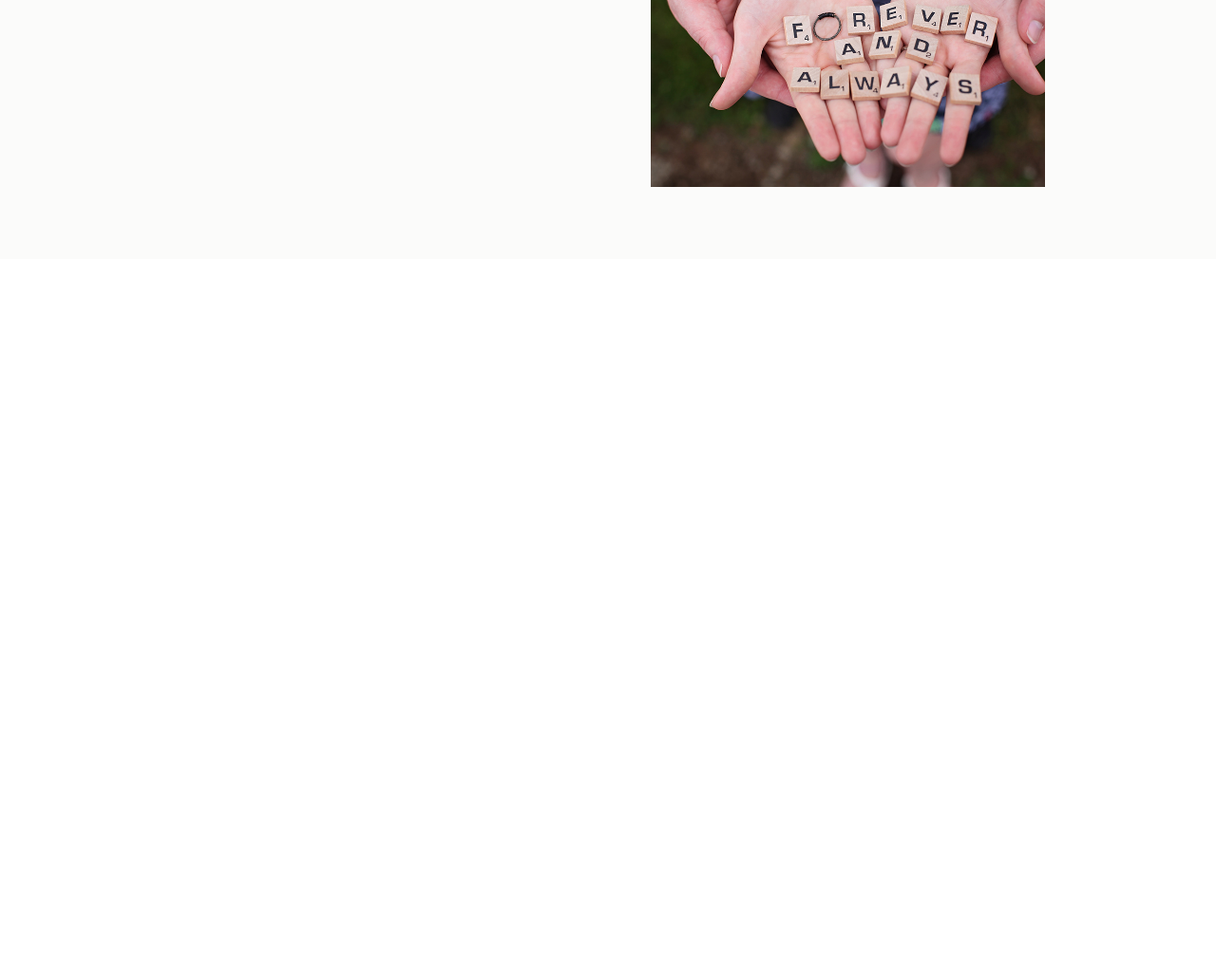
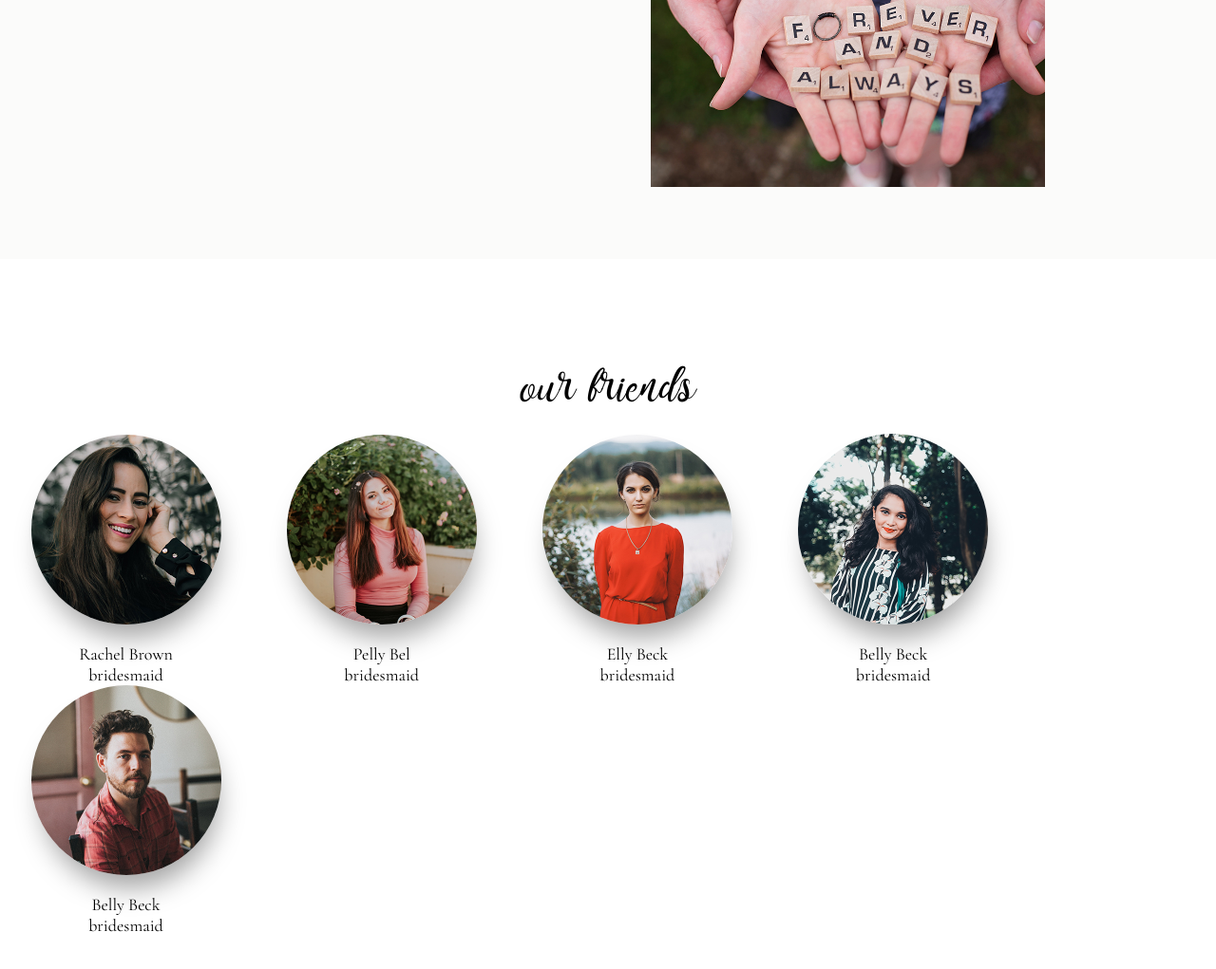
Before and after one commit to lucaskahl/Projeto-Wedding, a website: page index.html in a window 1280 px wide. Shown: the part 2480-3501 px from the top of the page at 95% size. Before the commit the page ends 2775 px from the top, so only its background shows below. Drawn offline with nearby package versions, Linux system fonts and the light colour scheme.

Commit message:
Visual da area de amigos pronto

```diff
--- a/index.html
+++ b/index.html
@@ -145,10 +145,37 @@
       </div>
     </div>
   </section>
-  <section>
-    <div class="t">
-      la
-    </div>
+  <section class="friends-section">
+    <h2 class="title">our friends</h2>
+    <ul class="list">
+      <div class="slider">
+        <li class="slider-ativo item">
+          <img src="./img/bridesmaid1.jpg" alt="Elly Beck">
+          <p>Rachel Brown</p>
+          <p>bridesmaid</p>
+        </li>
+        <li class="item">
+          <img src="./img/bridesmaid2.jpg" alt="Elly Beck">
+          <p>Pelly Bel</p>
+          <p>bridesmaid</p>
+        </li>
+        <li class="item">
+          <img src="./img/bridesmaid3.jpg" alt="Elly Beck">
+          <p>Elly Beck</p>
+          <p>bridesmaid</p>
+        </li>
+        <li class="item">
+          <img src="./img/bridesmaid4.jpg" alt="Elly Beck">
+          <p>Belly Beck</p>
+          <p>bridesmaid</p>
+        </li>
+        <li class="item">
+          <img src="./img/groomsman2.jpg" alt="Elly Beck">
+          <p>Belly Beck</p>
+          <p>bridesmaid</p>
+        </li>
+      </div>
+    </ul>
   </section>
   <script src="./js/index.js"></script>
 </body>
--- a/js/index.js
+++ b/js/index.js
@@ -48,8 +48,17 @@ let countDownDate = new Date(date).getTime();
 
 }
 
-countDown("Jan 1, 2020 19:00:00");
+countDown("Jan 1, 2020 19:00:0  0");
+
+/* End Timing Casamento */
 
 
+/* Start Slider */
 
-/* End Timing Casamento */
+let sliders = document.querySelectorAll('.slider li');
+let atual = 0;
+
+let total = sliders.length - 1;
+
+
+/* End Slider */
--- a/sass/main.scss
+++ b/sass/main.scss
@@ -7,8 +7,10 @@
 @import "./objects/about";
 @import "./objects/time";
 @import "./objects/story";
+@import "./objects/friends";
 
 @import "./settings/typography";
+@import "./settings/keyframes";
 
 @import "./components/header";
 
--- /dev/null
+++ b/sass/objects/_friends.scss
@@ -0,0 +1,37 @@
+.friends-section {
+  margin: 100px 0;
+}
+
+.friends-section > .title {
+  color: black;
+  text-align: center;
+  font-family: "noelan", sans-serif;
+  font-weight: 400;
+  font-size: 32px;
+  word-spacing: 8px;
+  margin-bottom: 20px;
+}
+
+.friends-section .list {
+  list-style: none;
+  display: inline-block;
+}
+
+.friends-section .list .slider .item {
+  width: 265px;
+  display: inline-block;
+}
+
+.friends-section .list .slider .item img {
+  max-width: 200px;
+  border-radius: 50%;
+  box-shadow: 4px 21px 29px -8px rgba(161,161,161,1);
+  display: block;
+  margin: 0 auto;
+  margin-bottom: 20px;
+}
+
+.friends-section .list .slider .item p {
+  color: black;
+  text-align: center;
+}
```
Also changed, not shown: css/style.css, sass/settings/_keyframes.scss (added).
